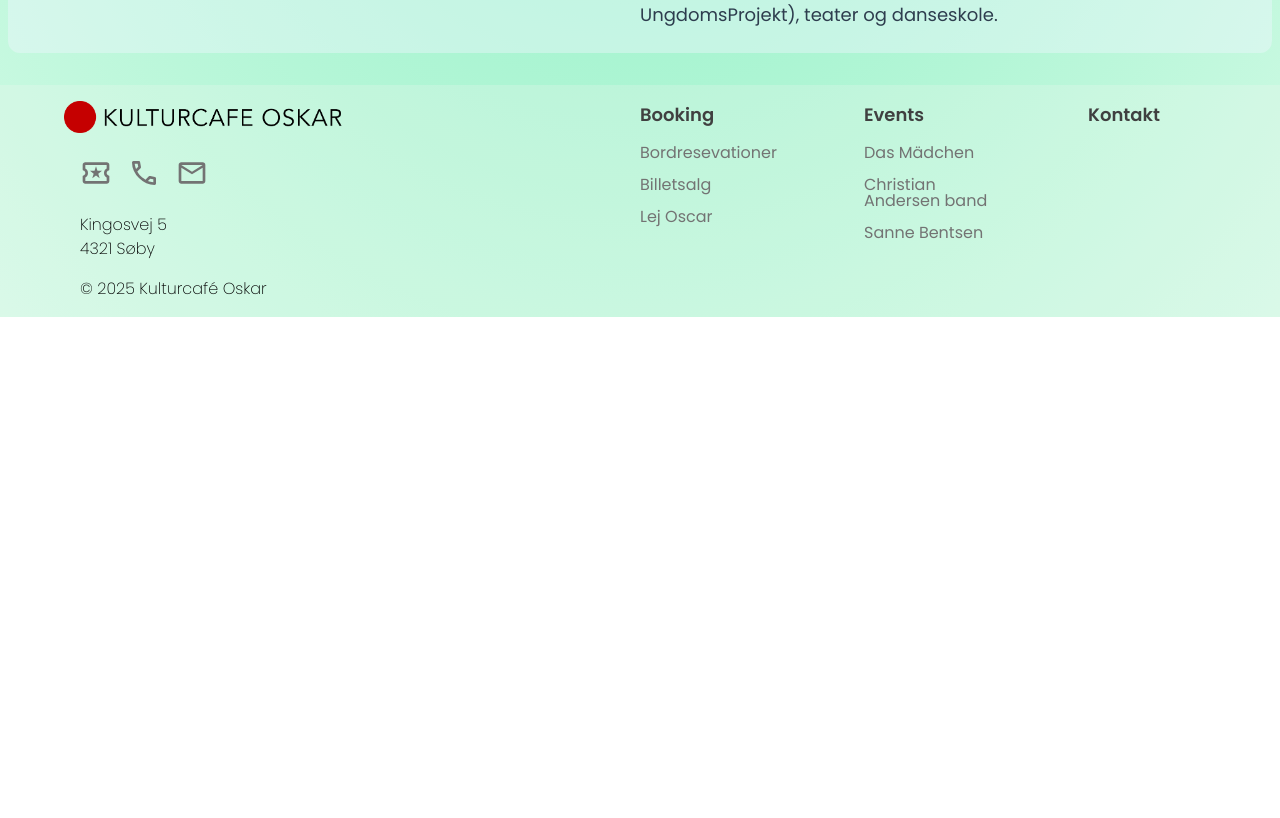
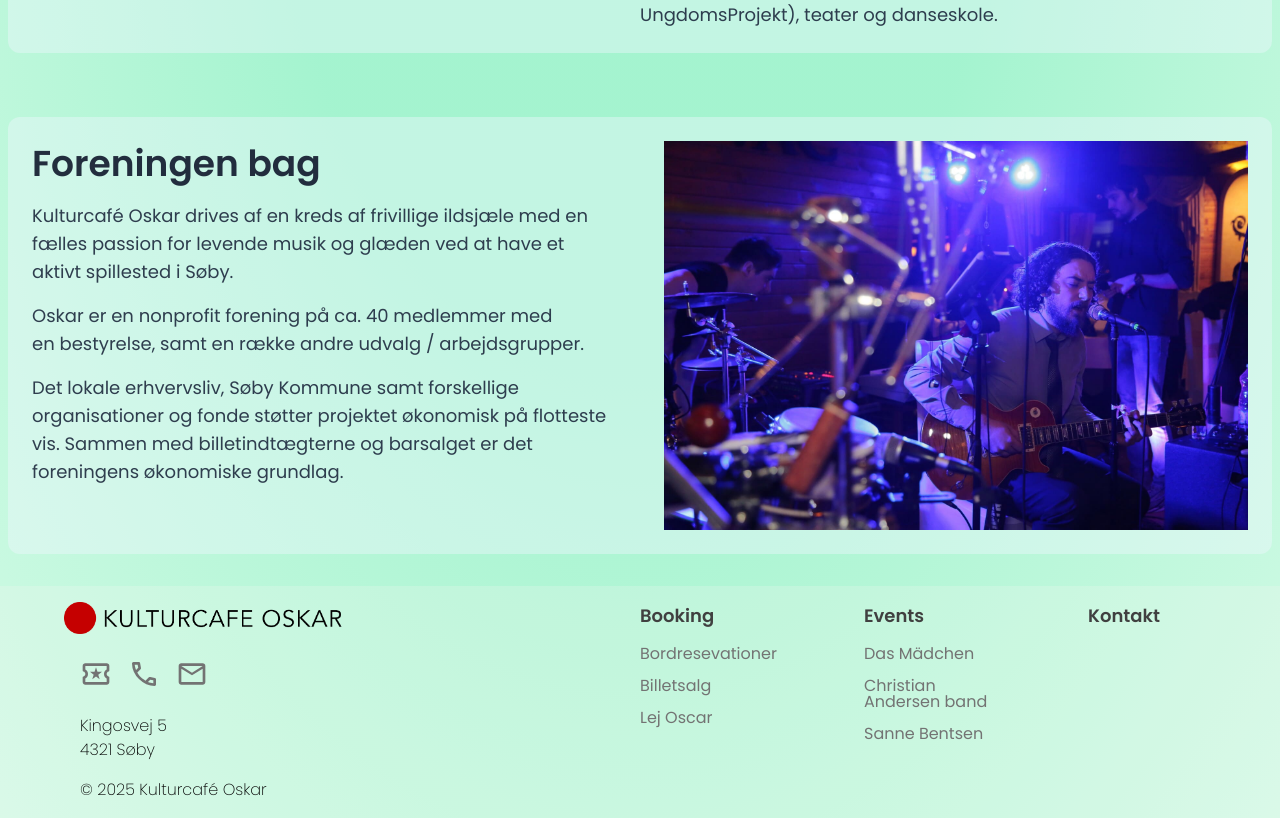
Before and after one commit to TheOnlyChresser/newtakeongrundforloebcase, a Next.js app: page / in a window 1280 px wide. Shown: the part 1229-2047 px from the top of the page. Before the commit the page ends 1546 px from the top, so only its background shows below. Built offline with nearby package versions, Linux system fonts and the light colour scheme.

Commit message:
Update page.tsx

```diff
--- a/src/app/page.tsx
+++ b/src/app/page.tsx
@@ -108,7 +108,7 @@ export default function Index () {
                     <p className="asidetext">Det lokale erhvervsliv, Søby Kommune samt forskellige organisationer og fonde støtter projektet økonomisk på flotteste vis. Sammen med billetindtægterne og barsalget er det foreningens økonomiske grundlag.</p>
                 </div>
             </aside>
-            <aside className="aside hidden md:grid-cols-2 mt-0 md:mt-16">
+            <aside className="aside hidden md:grid mt-0 md:mt-16">
                 <div>
                     <h2 className="asidetitle">Foreningen bag</h2>
                     <p className="asidetext">Kulturcafé Oskar drives af en kreds af frivillige ildsjæle med en fælles passion for levende musik og glæden ved at have et aktivt spillested i Søby.</p>
```
